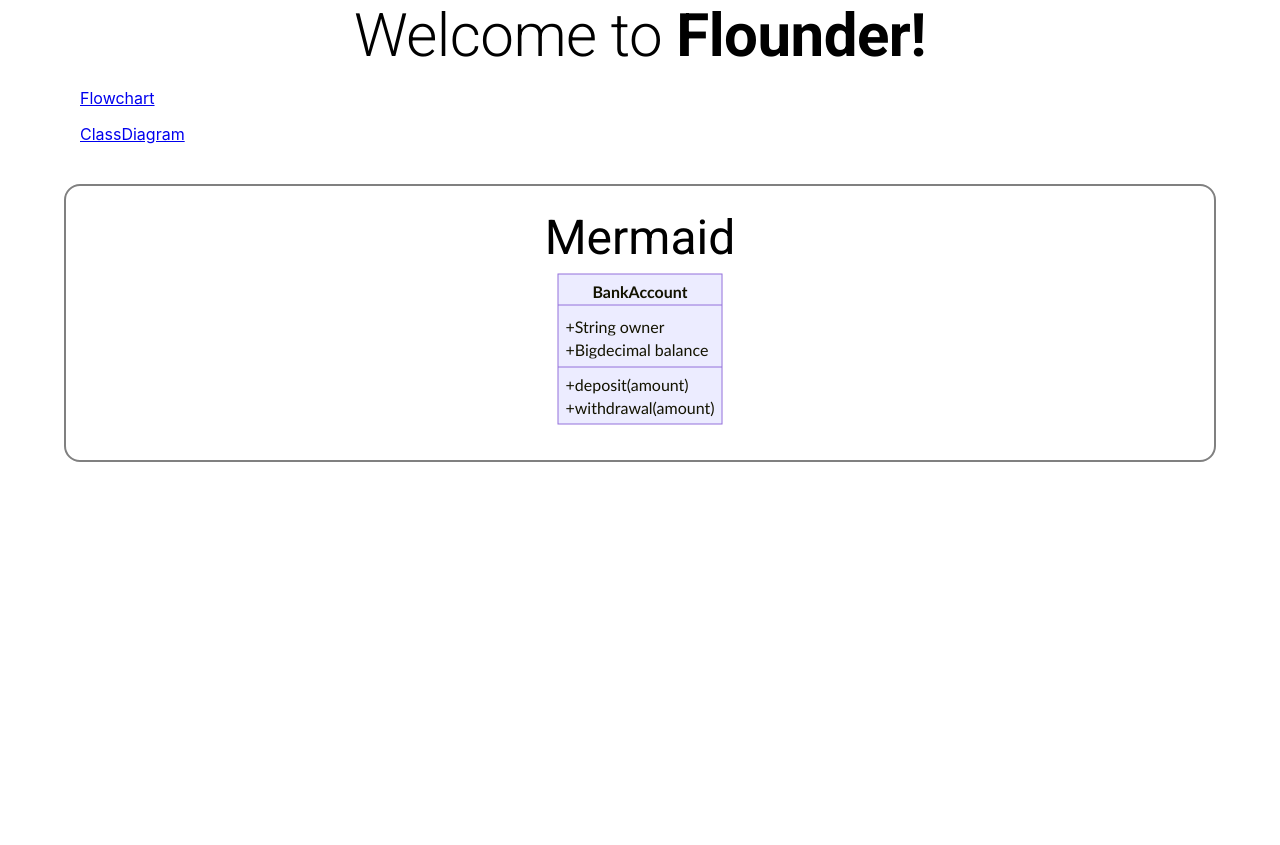
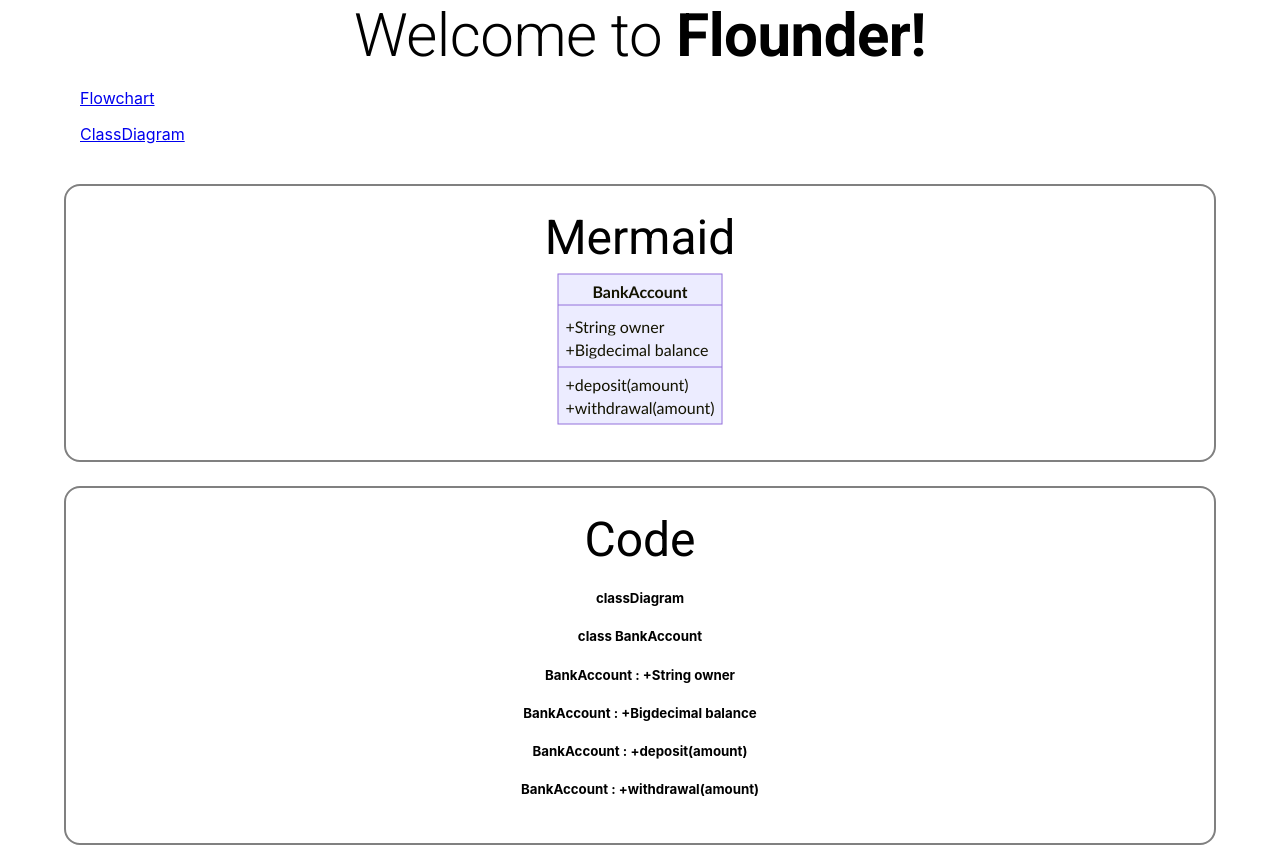
Before and after one commit to Watakumi/Flounder, a React (Vite) app: page /class in a window 1280 px wide. Before the commit the page ends 800 px from the top, so only its background shows below. Built offline with nearby package versions, Linux system fonts and the light colour scheme.

Commit message:
Display Code outputs

```diff
--- a/src/components/ClassDiagram/index.tsx
+++ b/src/components/ClassDiagram/index.tsx
@@ -5,17 +5,18 @@
 
 export const code = () => {
   return `
-  classDiagram
-  class BankAccount
-  BankAccount : +String owner
-  BankAccount : +Bigdecimal balance
-  BankAccount : +deposit(amount)
-  BankAccount : +withdrawal(amount)
+  classDiagram \n
+  class BankAccount \n
+  BankAccount : +String owner \n
+  BankAccount : +Bigdecimal balance \n
+  BankAccount : +deposit(amount) \n
+  BankAccount : +withdrawal(amount) \n
   `;
 };
 
 export function ClassDiagram() {
   const mermaidElm = useRef<HTMLDivElement>(null);
+  const outputs = code().split('\n');
 
   useEffect(() => {
     const elm = mermaidElm.current;
@@ -25,6 +26,7 @@
   }, []);
 
   return (
+    <>
       <Box
         sx={{
           marginTop: '3vh',
@@ -37,5 +39,22 @@
         <Typography variant="h3">Mermaid</Typography>
         <div ref={mermaidElm}></div>
       </Box>
+      <Box
+        sx={{
+          marginTop: '3vh',
+          paddingY: '3vh',
+          border: 2,
+          borderColor: 'gray',
+          borderRadius: '16px',
+        }}
+      >
+        <Typography variant="h3">Code</Typography>
+        <Box>
+          {outputs.map((output, index) => (
+            <h5 key={index}>{output}</h5>
+          ))}
+        </Box>
+      </Box>
+    </>
   );
 }
```
Lines whose indentation alone changed are shown as unchanged.
